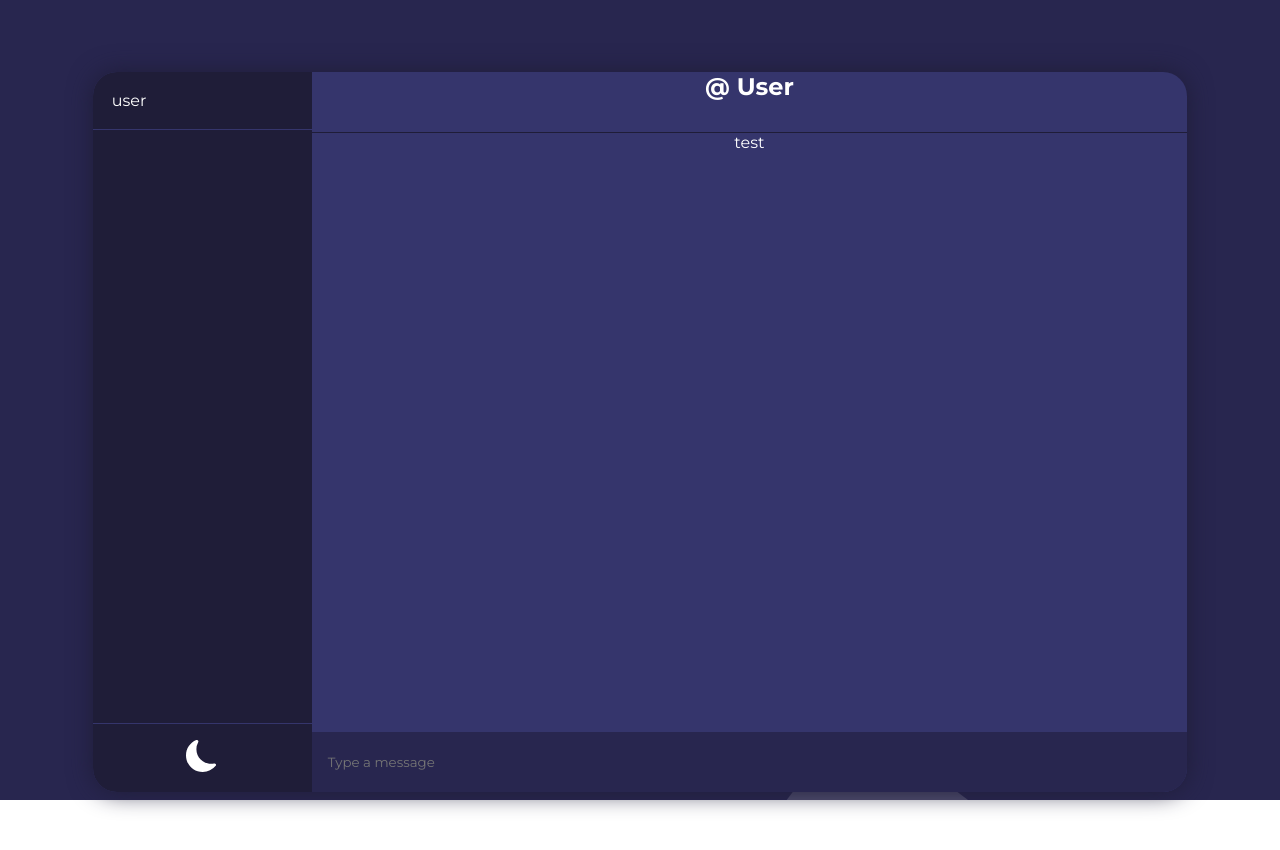
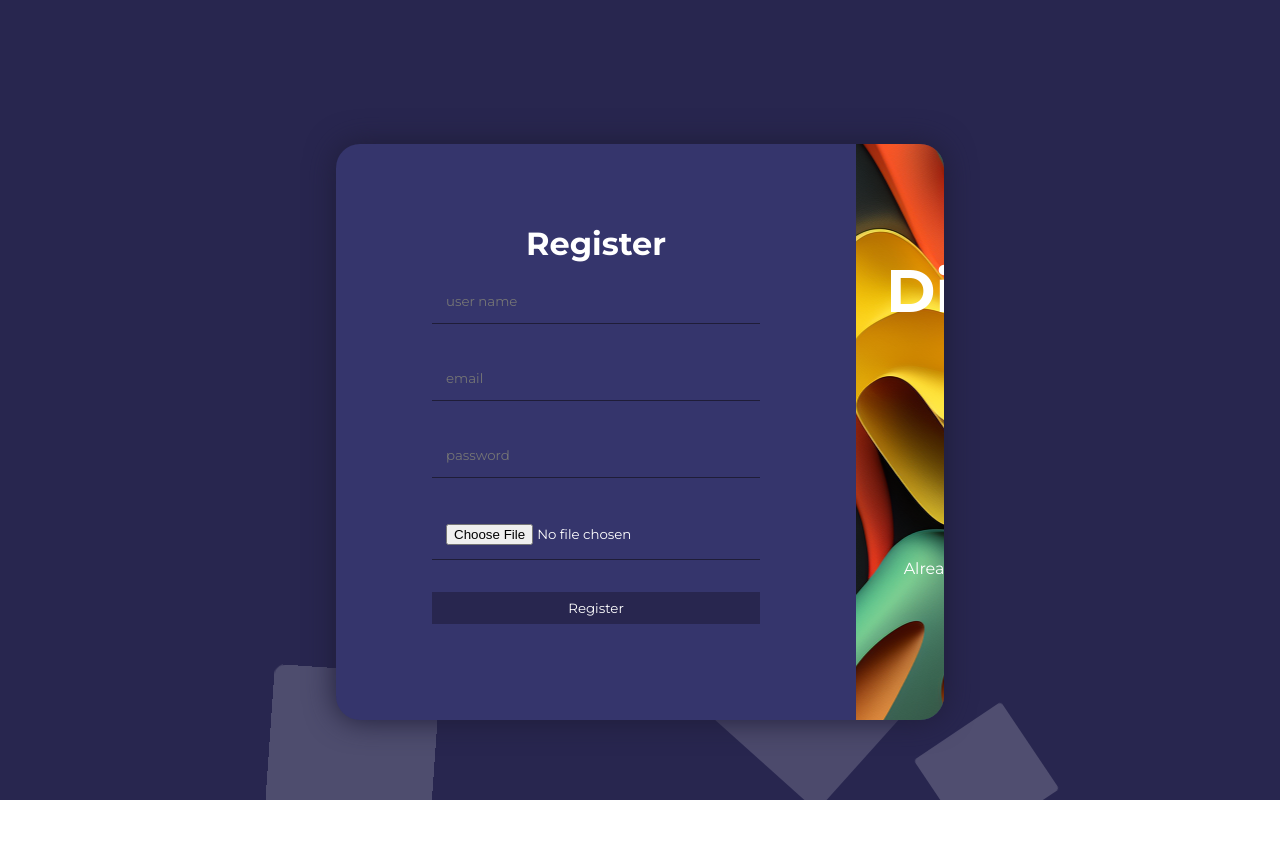
Before and after one commit to KattachaithanyaKumar/discord-clone-react, a React (Vite) app: page / in a window 1280 px wide. Shown: the top 850 px of the page. Built offline with nearby package versions, Linux system fonts and the light colour scheme.

Commit message:
firebase initialization

```diff
--- a/src/App.jsx
+++ b/src/App.jsx
@@ -12,8 +12,8 @@ const App = () => {
     <div className="app">
       <Background />
       {/* <Login /> */}
-      {/* <Register /> */}
-      <Home />
+      <Register />
+      {/* <Home /> */}
     </div>
   );
 };
--- a/src/Pages/Register/Register.jsx
+++ b/src/Pages/Register/Register.jsx
@@ -1,12 +1,61 @@
 import React from "react";
 import "./register.css";
 
+import {createUserWithEmailAndPassword, updateProfile } from "firebase/auth";
+import { db, auth, storage } from "../../firebase";
+import { ref, uploadBytesResumable, getDownloadURL } from "firebase/storage";
+import { doc, setDoc } from "firebase/firestore";
+
 const Register = () => {
+
+  const handleSubmit = async(e) => {
+    e.preventDefault();
+    const displayName = e.target[0].value;
+    const email = e.target[1].value;
+    const password = e.target[2].value;
+    const file = e.target[3].value;
+
+    try {
+      const res = createUserWithEmailAndPassword(auth, email, password);
+
+      const storageRef = ref(storage, displayName);
+
+      const uploadTask = uploadBytesResumable(storageRef, file);
+
+      uploadTask.on(
+        (error) => {
+          console.log(error);
+        },
+        () => {
+          getDownloadURL(uploadTask.snapshot.ref).then(async(downloadURL) => {
+            await updateProfile(res.user, {
+              displayName,
+              photoURL: downloadURL,
+            })
+            await setDoc(doc(db, "user", res.user.uid), {
+              uid: res.user.uid,
+              displayName,
+              email,
+              photoURL: downloadURL,
+            });
+          });
+        }
+      );
+
+
+          }
+          catch (error) {
+            console.log(error);
+          }
+
+
+    }
+
   return (
     <div className="register">
       <div className="reg-box">
         <div className="reg-left">
-          <form>
+          <form onSubmit={handleSubmit}>
             <h1>Register</h1>
             <input type="text" placeholder="user name" />
             <input type="email" placeholder="email" />
--- a/src/components/Background/Background.jsx
+++ b/src/components/Background/Background.jsx
@@ -4,7 +4,7 @@ import "./background.css";
 const Background = () => {
   return (
     <div>
-      <ul class="background">
+      <ul className="background">
         <li></li>
         <li></li>
         <li></li>
--- a/src/firebase.js
+++ b/src/firebase.js
@@ -1,5 +1,7 @@
 import { initializeApp } from "firebase/app";
 import { getAuth } from "firebase/auth";
+import { getFirestore } from "firebase/firestore";
+import { getStorage } from "firebase/storage";
 
 const firebaseConfig = {
   apiKey: "AIzaSyCvuIBclT92A_E2xqdyomctPaTiP-_aTSg",
@@ -12,3 +14,5 @@ const firebaseConfig = {
 
 export const app = initializeApp(firebaseConfig);
 export const auth = getAuth();
+export const storage = getStorage();
+export const db = getFirestore();
```
